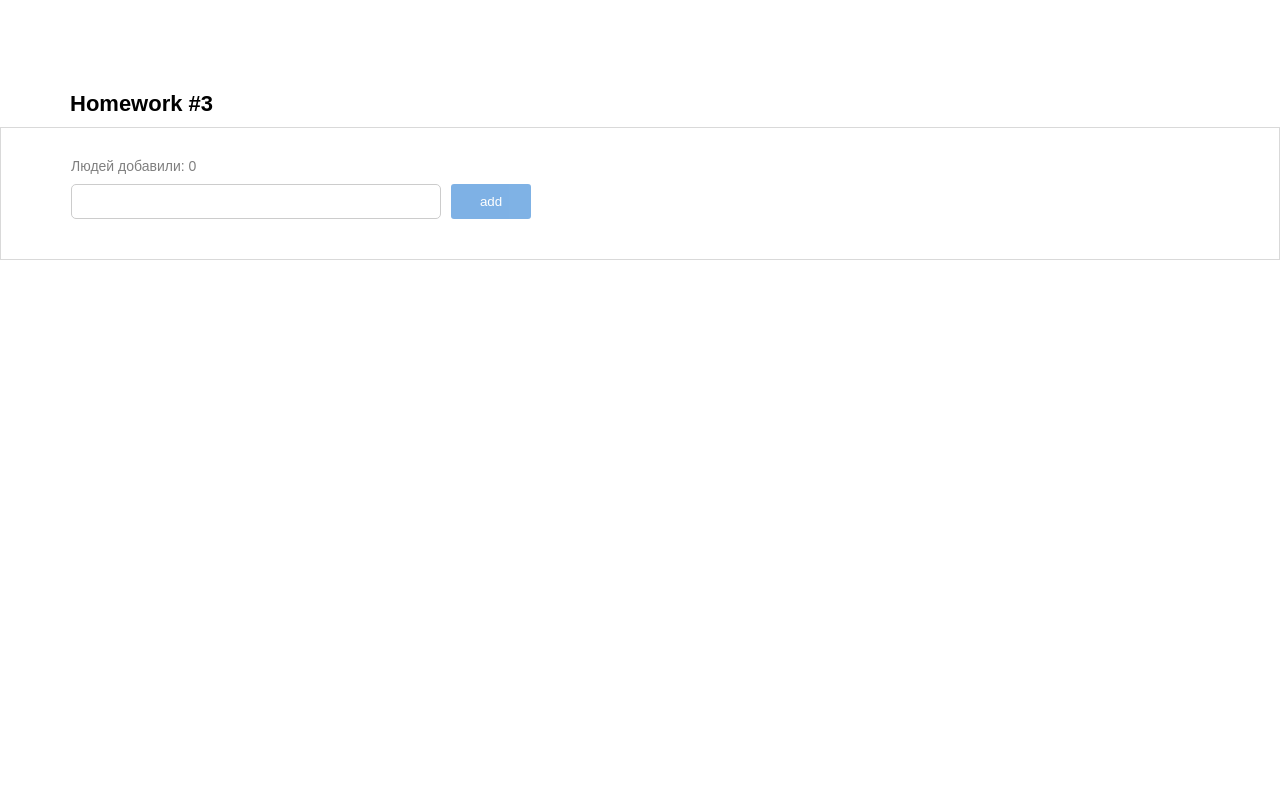
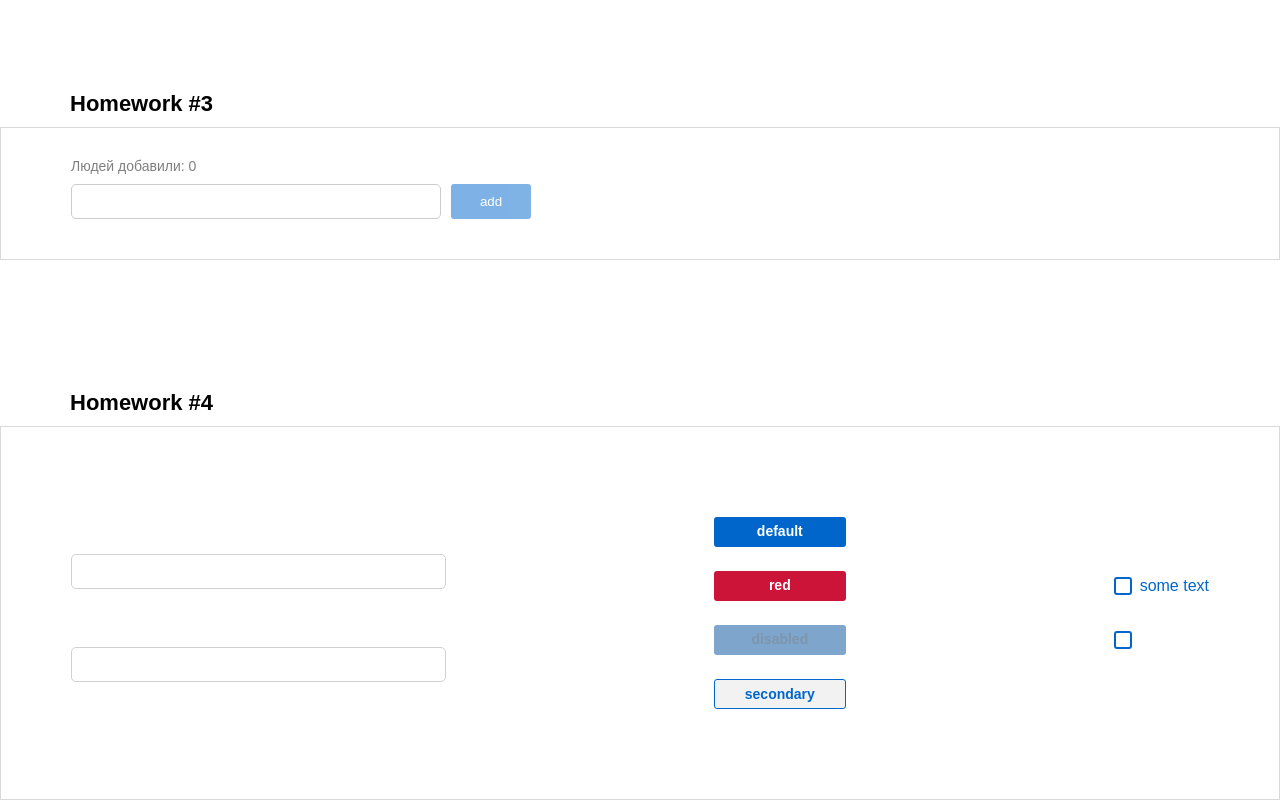
Before and after one commit to RusCherep/hws2-mian, a React (Create React App) app: page /#/ in a window 1280 px wide. Shown: the part 914-1714 px from the top of the page. Before the commit the page ends 1174 px from the top, so only its background shows below. Built offline with nearby package versions, Linux system fonts and the light colour scheme.

Commit message:
HW4 to be completed

```diff
--- a/src/s1-main/App.tsx
+++ b/src/s1-main/App.tsx
@@ -3,6 +3,7 @@ import s from './App.module.css'
 import HW1 from '../s2-homeworks/hw01/HW1'
 import HW2 from "../s2-homeworks/hw02/HW2";
 import HW3 from "../s2-homeworks/hw03/HW3";
+import HW4 from "../s2-homeworks/hw04/HW4";
 
 function App() {
     return (
@@ -11,7 +12,7 @@ function App() {
             {/*раскомментировать по ходу выполнения*/}
             <HW2/>
             <HW3/>
-            {/*<HW4/>*/}
+            <HW4/>
 
             {/*при выполнении дз 5 и более - закомментировать здесь дз 1-4, так как они есть внутри дз 5*/}
             {/*<HW5/>*/}
--- a/src/s2-homeworks/hw04/HW4.tsx
+++ b/src/s2-homeworks/hw04/HW4.tsx
@@ -5,7 +5,9 @@ import Stand from './Stand'
 /*
 * 1 - понять (и простить) SuperInputText
 * 2 - в зависимости от типа и дизэйбла прицепить нужный класс в SuperButton.tsx (строка 21)
+*
 * 3 - дописать onChangeCallback в SuperCheckbox.tsx чтоб оба чекбокса работали на стенде
+*
 * 4 - сделать стили в соответствии с дизайном
 * */
 
--- a/src/s2-homeworks/hw04/Stand.module.css
+++ b/src/s2-homeworks/hw04/Stand.module.css
@@ -2,11 +2,13 @@
     display: flex;
     justify-content: space-between;
     align-items: center;
+    padding:90px 0;
 }
 
 .inputs {
     display: flex;
     flex-direction: column;
+   align-items: flex-start;
     gap: 48px;
 }
 
--- a/src/s2-homeworks/hw04/common/c1-SuperInputText/SuperInputText.module.css
+++ b/src/s2-homeworks/hw04/common/c1-SuperInputText/SuperInputText.module.css
@@ -2,19 +2,31 @@
 }
 
 .input {
+    border: 1px solid #d1d1d1;
+    border-radius: 5px;
+    width: 375px;
+    height: 35px;
+    outline:none;
 }
 
 .inputWrapper {
+    display: flex;
+    flex-direction:  column-reverse;
+
 }
 
 .superInput {
 }
 
 .errorInput {
+    border: 1px solid #cc1439;
 }
 
 .errorInput:focus {
 }
 
 .error {
+    font: 400 10px "Montserrat", sans-serif;
+    color: #cc1439;
+    padding: 5px 0 ;
 }
--- a/src/s2-homeworks/hw04/common/c2-SuperButton/SuperButton.module.css
+++ b/src/s2-homeworks/hw04/common/c2-SuperButton/SuperButton.module.css
@@ -1,36 +1,64 @@
 .button {
+    border:none;
+    border-radius: 3px;
+    padding: 5px 24px;
+    width: 132px;
+    height: 30px;
+    background: #06c;
+
+    font: 600 14px / 1.42857 "Montserrat", sans-serif;
+    color: #fff;
 }
 
 .disabled {
+    font: 600 14px / 1.42857 "Montserrat", sans-serif;
+    color: #002e5c;
+
+    background: #004d99;
+    opacity: 0.5;
 }
 
 .secondary {
+    border: 1px solid #06c;
+    background-color: #f2f2f2;
+    font: 600 14px / 1.42857 "Montserrat", sans-serif;
+    color: #06c;
+
 }
 
 .default {
+
 }
 
 .red {
+    background: #cc1439;
 }
 
 .default:hover {
+    background: #0080ff;
 }
 
 .red:hover {
+    background: #ff1a47;
 }
 
 .secondary:hover {
+    background: #e5f0fa;
 }
 
 
 .default:active {
+    background: #0059b2;
 }
 
 .secondary:active {
+    background: #c9e5ff;
 }
 
 .red:active {
+    background: #b21232;
 }
 
 .button:disabled {
+
 }
--- a/src/s2-homeworks/hw04/common/c2-SuperButton/SuperButton.tsx
+++ b/src/s2-homeworks/hw04/common/c2-SuperButton/SuperButton.tsx
@@ -18,10 +18,13 @@ const SuperButton: React.FC<SuperButtonPropsType> = (
     }
 ) => {
     const finalClassName = s.button
-        // + (disabled
-        //         ? ...
-        //         : xType === 'red'
-        //             ? ...
+        + (disabled
+                ? ' ' + s.disabled
+                : xType === 'red'
+                    ? ' ' + s.red
+                    : xType === 'secondary'
+                        ? ' ' + s.secondary : ' ' + s.default
+        )
         + (className ? ' ' + className : '') // задачка на смешивание классов
 
     return (
--- a/src/s2-homeworks/hw04/common/c3-SuperCheckbox/SuperCheckbox.tsx
+++ b/src/s2-homeworks/hw04/common/c3-SuperCheckbox/SuperCheckbox.tsx
@@ -28,7 +28,9 @@ const SuperCheckbox: React.FC<SuperCheckboxPropsType> = (
 ) => {
     const onChangeCallback = (e: ChangeEvent<HTMLInputElement>) => {
         // задачка на написание онченджа
+        onChange?.(e)
 
+        onChangeChecked?.(e.currentTarget.checked)
     }
 
     const finalInputClassName = s.checkbox
```
